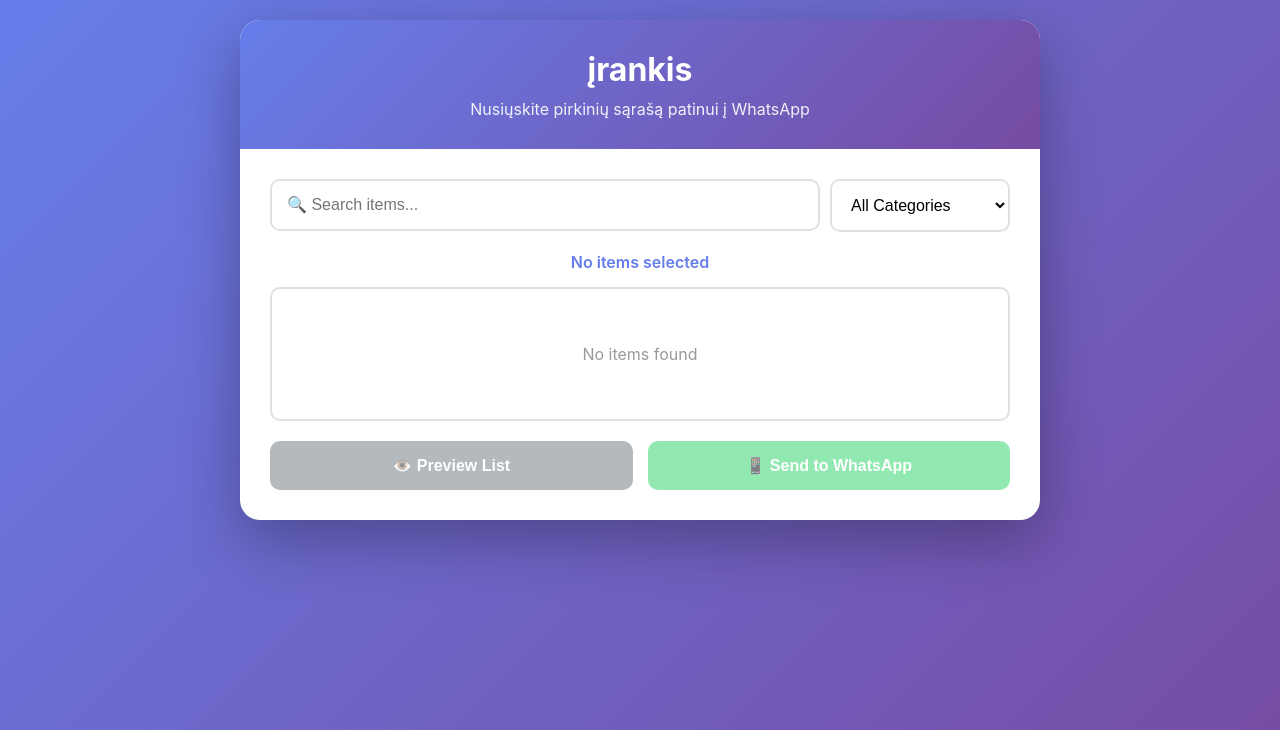
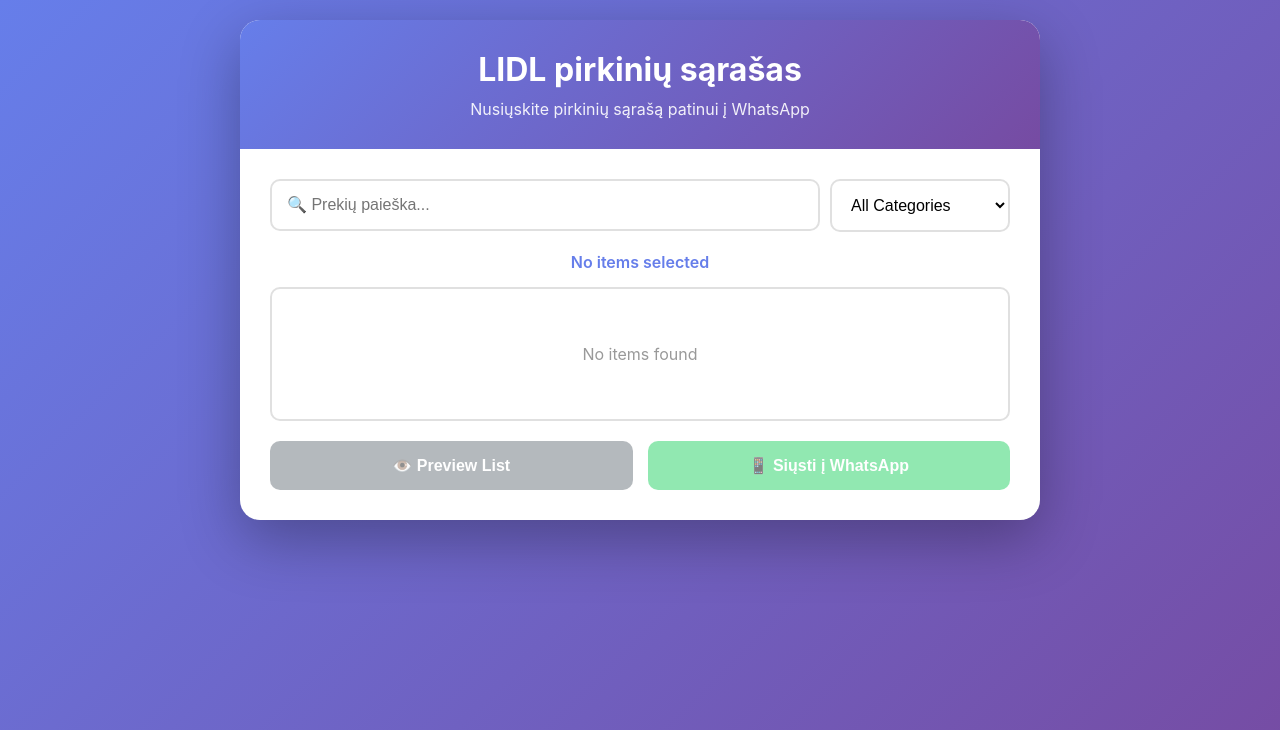
Before and after one commit to mariustamosiunas/shopping_list_app, a Flask app: template templates/index.html in a window 1280 px wide. Shown: the top 730 px of the page. Run offline with Flask 3, Linux system fonts and the light colour scheme; the template is opened without the code that fills it, so the values that code supplies are empty.

Commit message:
Update titles and placeholders to Lithuanian

```diff
--- a/templates/index.html
+++ b/templates/index.html
@@ -3,7 +3,7 @@
 <head>
     <meta charset="UTF-8">
     <meta name="viewport" content="width=device-width, initial-scale=1.0">
-    <title>įrankis</title>
+    <title>Pirkinių sąrašas</title>
     <style>
         * {
             margin: 0;
@@ -691,7 +691,7 @@
 <body>
     <div class="container">
         <div class="header">
-            <h1>įrankis</h1>
+            <h1>LIDL pirkinių sąrašas</h1>
             <p>Nusiųskite pirkinių sąrašą patinui į WhatsApp</p>
         </div>
 
@@ -705,7 +705,7 @@
 
             <div class="search-filter-box">
                 <div class="search-box">
-                    <input type="text" id="searchInput" placeholder="🔍 Search items...">
+                    <input type="text" id="searchInput" placeholder="🔍 Prekių paieška...">
                 </div>
                 <div class="category-filter">
                     <select id="categoryFilter">
@@ -727,7 +727,7 @@
 
             <div class="update-notice" id="updateNotice">
                 <div class="update-notice-text">
-                    ⚠️ Last list sent recently - you can update it!
+                    ⚠️ Neseniai išsiuntėte pirkinių sąrašą - galite jį papildyti!
                 </div>
                 <div class="update-notice-time" id="updateNoticeTime"></div>
             </div>
@@ -748,7 +748,7 @@
                     👁️ Preview List
                 </button>
                 <button class="btn-send" id="sendBtn" disabled>
-                    📱 Send to WhatsApp
+                    📱 Siųsti į WhatsApp
                 </button>
             </div>
         </div>
```
